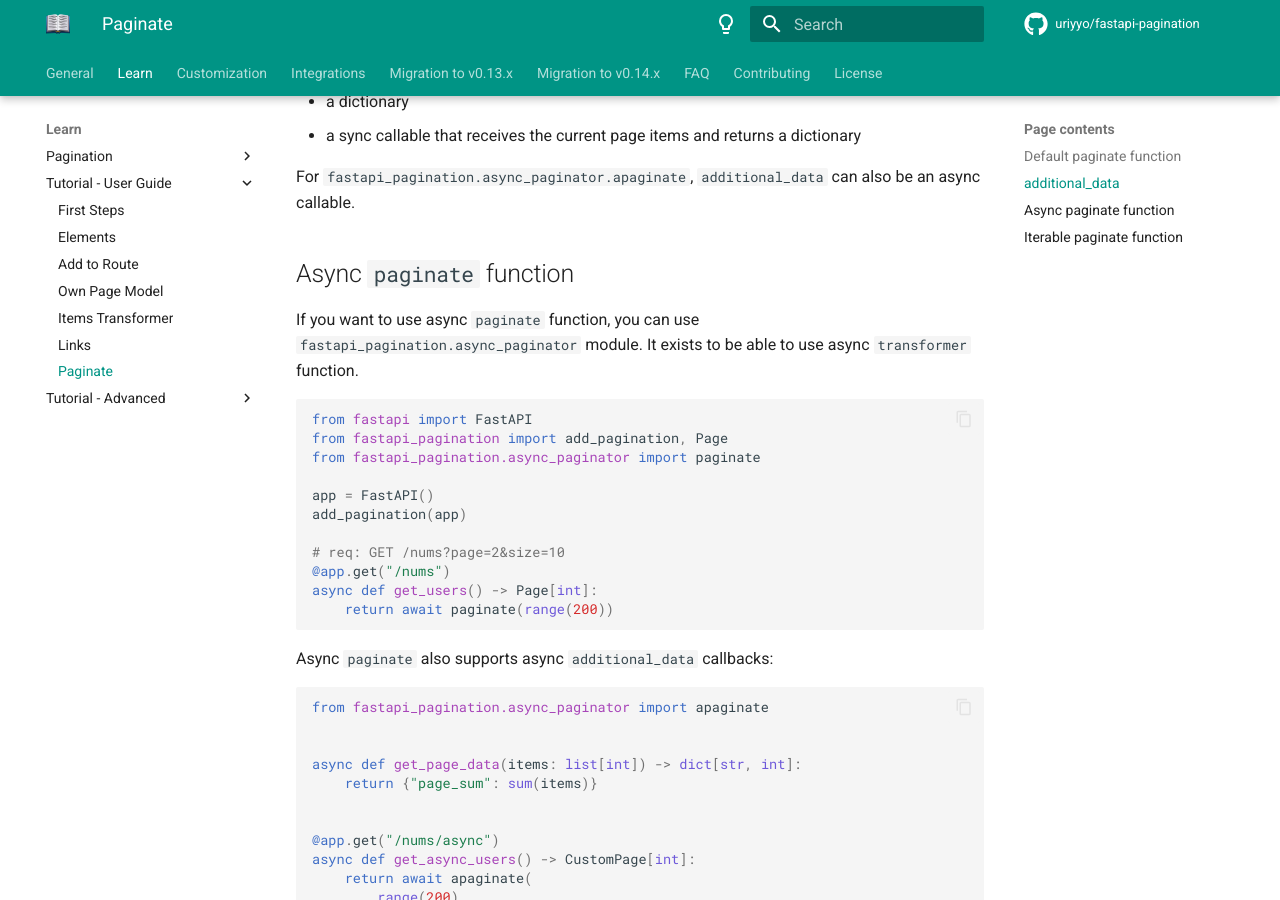
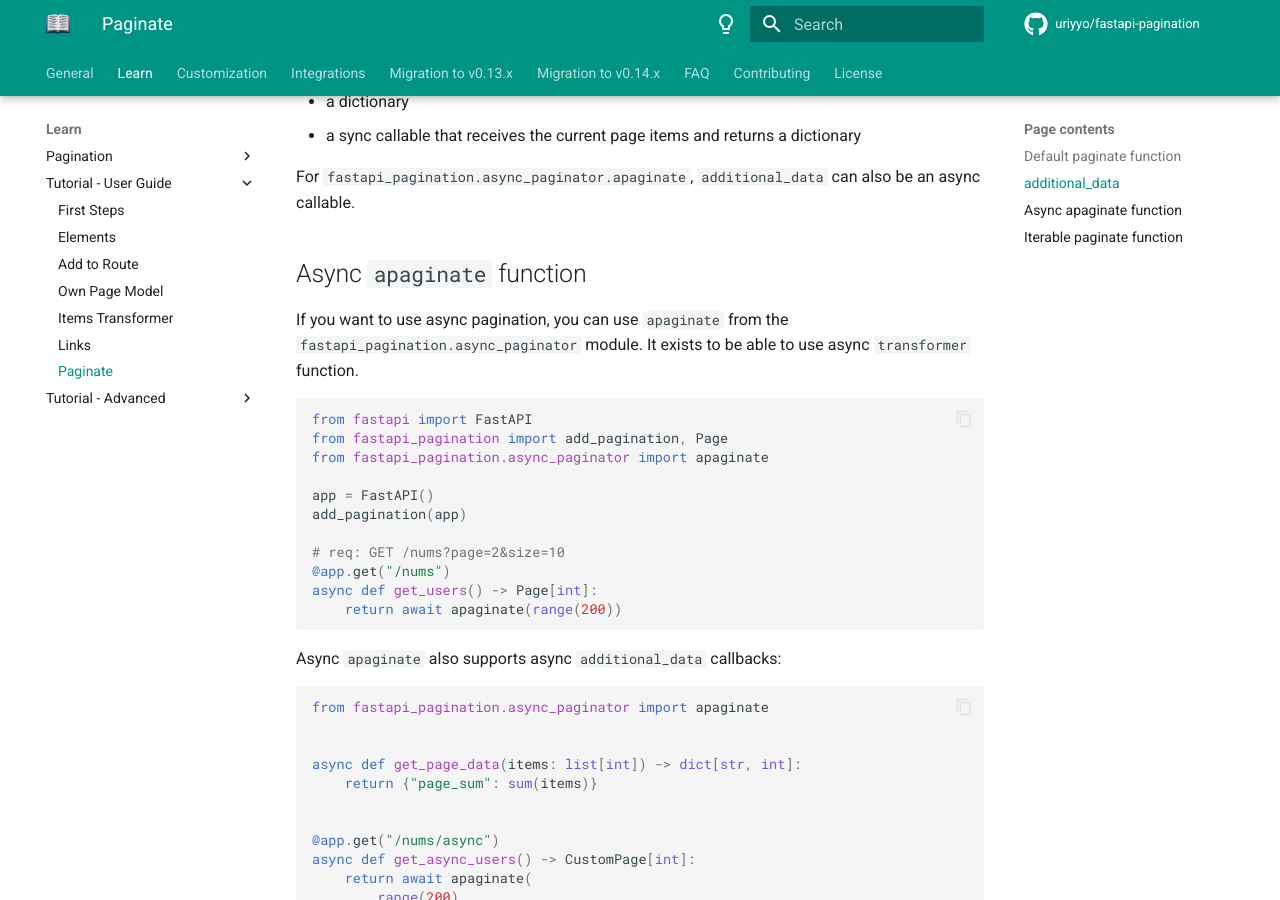
Before and after one commit to uriyyo/fastapi-pagination, an MkDocs documentation site: the page built from docs/learn/tutorial_user_guide/paginate.md, in a window 1280 px wide and 900 px high, scrolled down 1239 px. Built offline with MkDocs 1.6.1 and Material for MkDocs 9.7.7, drawn with Linux system fonts in a browser that asks for light colours; emoji names are drawn with the system emoji font; comment, search, counter and statistics services are not loaded.

Commit message:
docs: use apaginate in async paginator examples (#1890)

````diff
--- a/docs/learn/tutorial_user_guide/paginate.md
+++ b/docs/learn/tutorial_user_guide/paginate.md
@@ -54,15 +54,15 @@
 
 For `fastapi_pagination.async_paginator.apaginate`, `additional_data` can also be an async callable.
 
-## Async `paginate` function
+## Async `apaginate` function
 
-If you want to use async `paginate` function, you can use `fastapi_pagination.async_paginator` module.
+If you want to use async pagination, you can use `apaginate` from the `fastapi_pagination.async_paginator` module.
 It exists to be able to use async `transformer` function.
 
 ```py
 from fastapi import FastAPI
 from fastapi_pagination import add_pagination, Page
-from fastapi_pagination.async_paginator import paginate
+from fastapi_pagination.async_paginator import apaginate
 
 app = FastAPI()
 add_pagination(app)
@@ -70,10 +70,10 @@
 # req: GET /nums?page=2&size=10
 @app.get("/nums")
 async def get_users() -> Page[int]:
-    return await paginate(range(200))
+    return await apaginate(range(200))
 ```
 
-Async `paginate` also supports async `additional_data` callbacks:
+Async `apaginate` also supports async `additional_data` callbacks:
 
 ```py
 from fastapi_pagination.async_paginator import apaginate
````
Also changed, not shown: docs/learn/tutorial_user_guide/items_transformer.md (+3 -3 lines).
